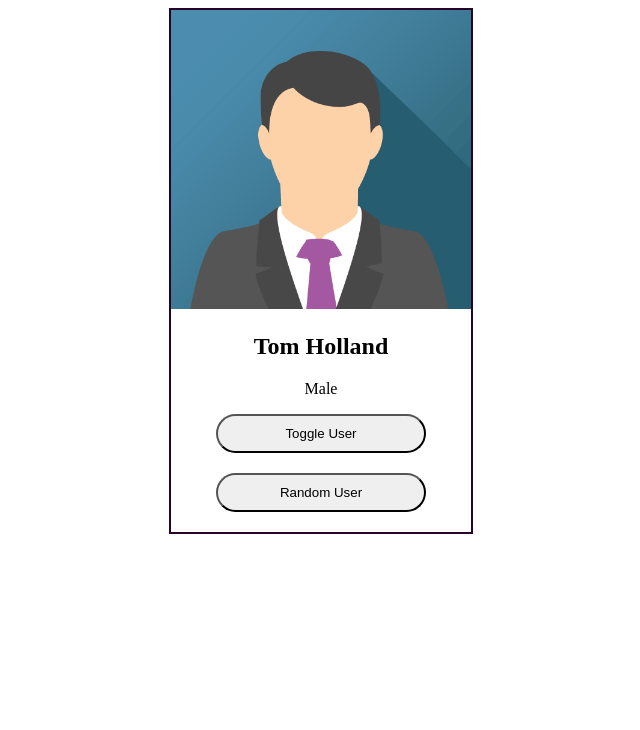
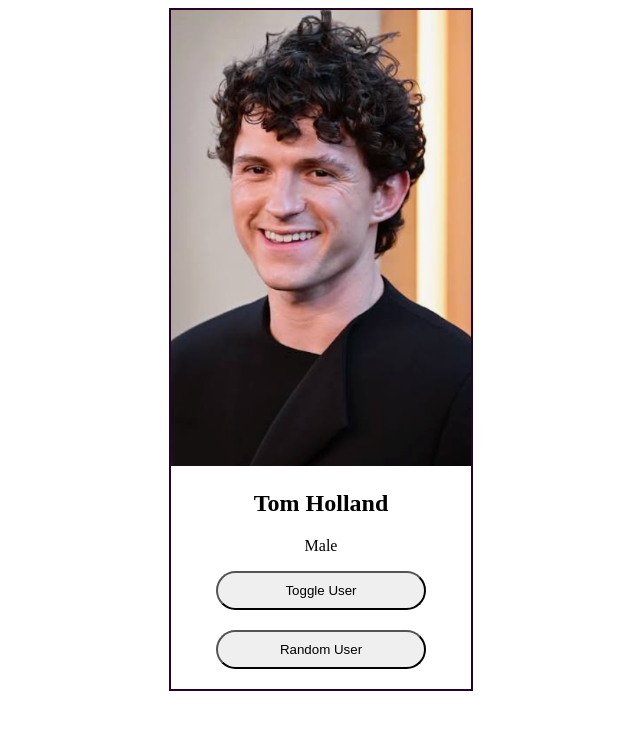
Before and after one commit to Chaitanya-Pam/Web-dev-bootcamp, a website: page Frontend/index.html in a window 1280 px wide. Shown: the whole page, without its empty margins (319-959 px from the left). Drawn offline with Linux system fonts and the light colour scheme.

Commit message:
Changed the images to spiderman cast

```diff
--- a/Frontend/index.html
+++ b/Frontend/index.html
@@ -9,7 +9,7 @@
 <body>
     <!--h1>Hello, World!</h1-->
     <div class="card">
-        <img src="john.png" alt="Image Couldn't Load" id="user-image">
+        <img src="Tom-Holland.png" alt="Image Couldn't Load" id="user-image">
         <h2 id="user-name">Tom Holland</h2>
         <p id="user-gender">Male</p>
         <button onclick="switchUser()">Toggle User</button><br>
--- a/Frontend/index.js
+++ b/Frontend/index.js
@@ -3,12 +3,12 @@ var users=[
     {
         "name":"Tom Holland",
         "gender":"Male",
-        "image":"john.png"
+        "image":"Tom-Holland.png"
     },
     {
         "name":"Zendaya",
         "gender":"Female",
-        "image":"jane.png"
+        "image":"Zendaya.png"
     }
 ]
 var curId=0;
```
Also changed, not shown: Frontend/Tom-Holland.png (added), Frontend/Zendaya.png (added).
